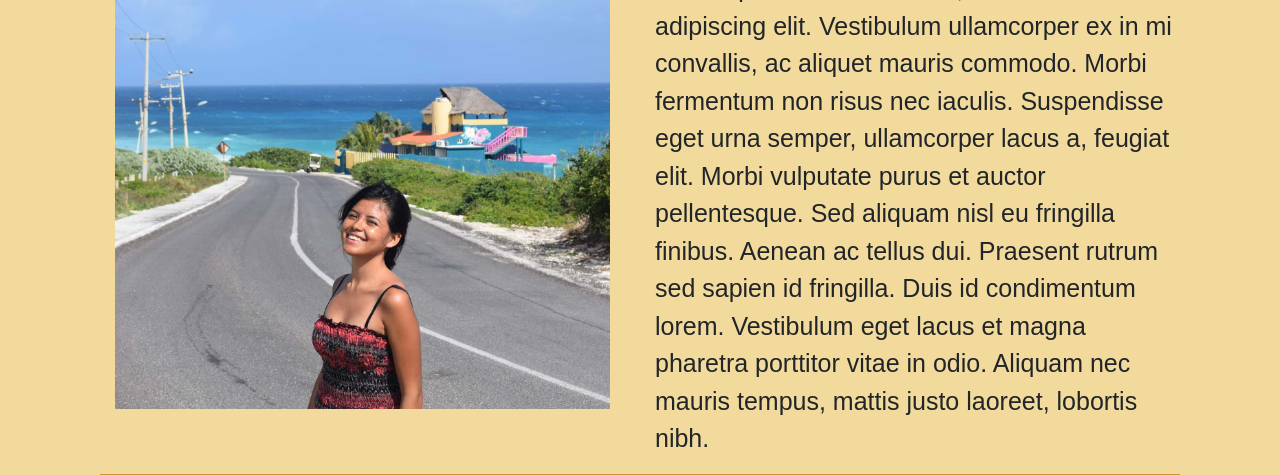
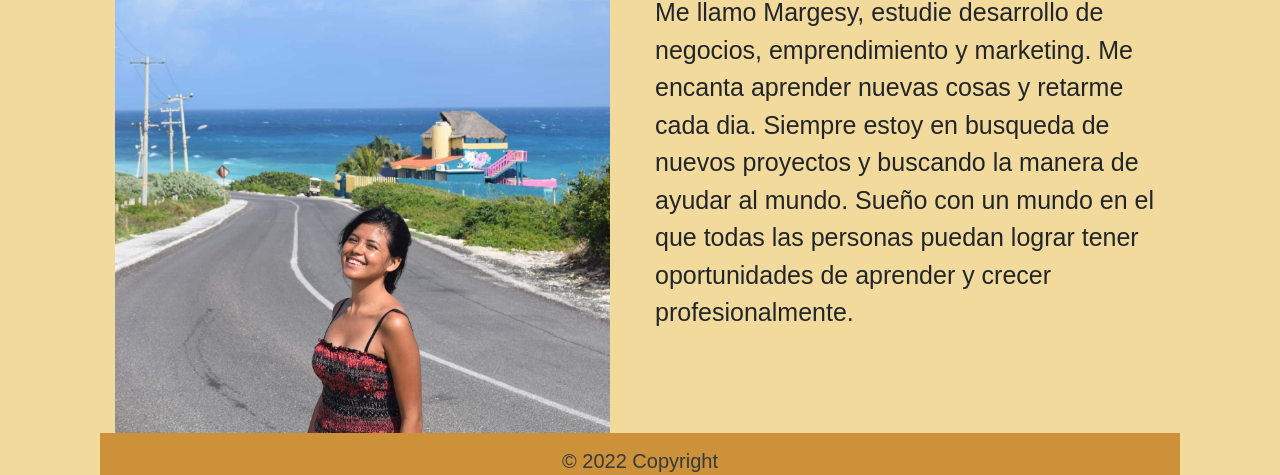
Before and after one commit to margesy/portafolio-margesy-bootstrap, a website: page index.html in a window 1280 px wide. Shown: the part 128-603 px from the top of the page. Drawn offline with nearby package versions, Linux system fonts and the light colour scheme.

Commit message:
Add files via upload

```diff
--- a/index.html
+++ b/index.html
@@ -3,6 +3,9 @@
 <head>
 	<meta charset="UTF-8">
 	<meta name="viewport" content="width=device-width, initial-scale=1.0">
+	<meta name="keywords" content="margesy marketing desarrollo web "
+	<meta name="description" content="Soy una egresada de la carrera de marketing, amo aprender nuevas cosas,
+	estudie desarrollo web en coderhouse y siempre estou buecando crear nuevos proyectos"
 	<title>margesy</title>
 
 	<!--LINKEAR ARCHIVO EXTERNO CSS-->
@@ -47,10 +50,10 @@
 
 				<div class="col-lg-6 col-12 ">
 					<h1>margesy</h1>
-					<p>Lorem ipsum dolor sit amet, consectetur adipiscing elit. Vestibulum ullamcorper ex in mi convallis, ac aliquet mauris commodo.
-							Morbi fermentum non risus nec iaculis. Suspendisse eget urna semper, ullamcorper lacus a, feugiat elit. Morbi vulputate purus et auctor pellentesque.
-							Sed aliquam nisl eu fringilla finibus. Aenean ac tellus dui. Praesent rutrum sed sapien id fringilla. Duis id condimentum lorem.
-							Vestibulum eget lacus et magna pharetra porttitor vitae in odio. Aliquam nec mauris tempus, mattis justo laoreet, lobortis nibh.
+					<p> Me llamo Margesy, estudie desarrollo de negocios, emprendimiento y marketing. Me encanta aprender nuevas
+						cosas y retarme cada dia. Siempre estoy en busqueda de nuevos proyectos y buscando la manera de ayudar al
+						mundo. Sueño con un mundo en el que todas las personas puedan lograr tener oportunidades de aprender y
+						crecer profesionalmente.
 					</p>
 				</div>
 			</div>
```
